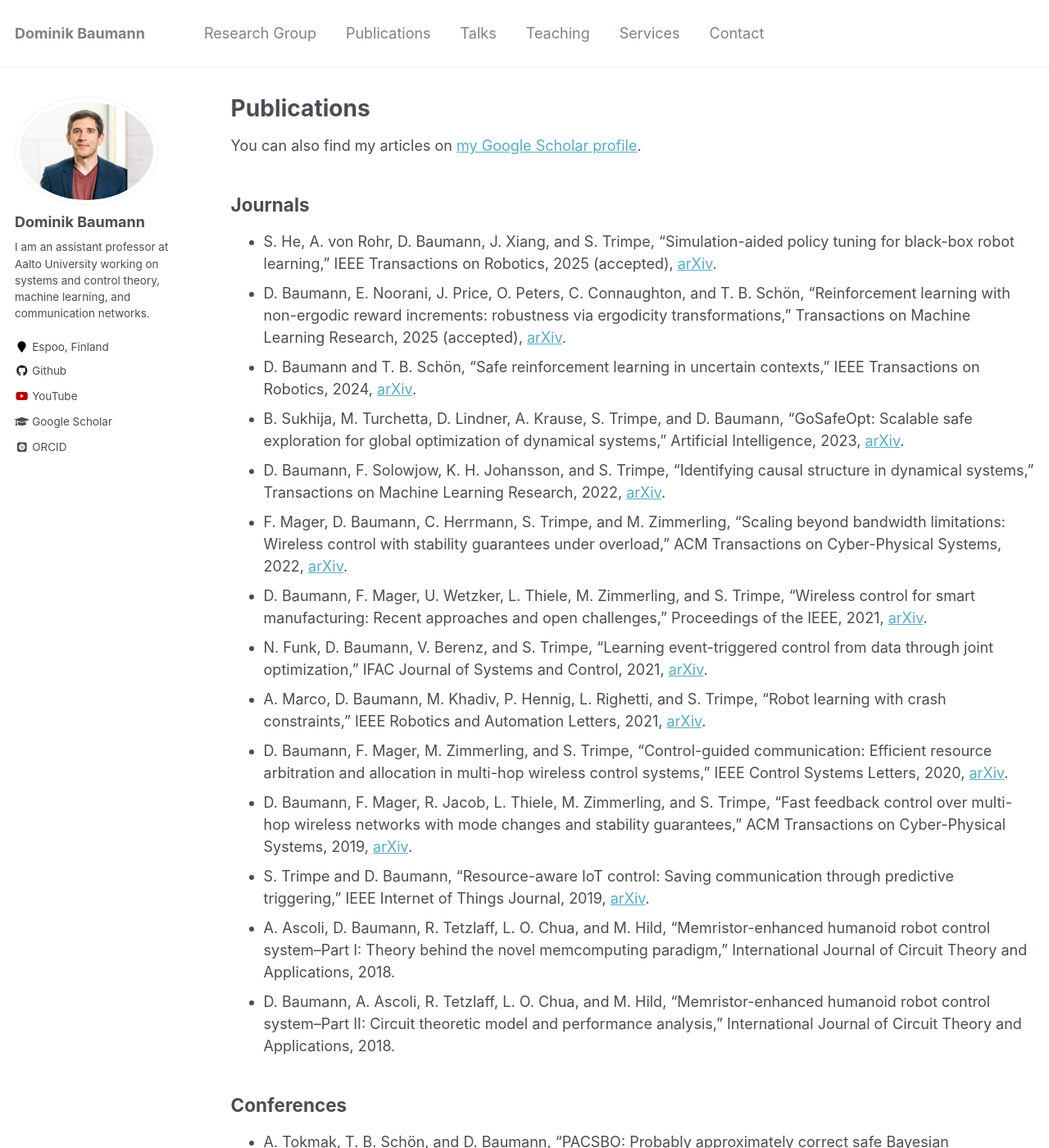
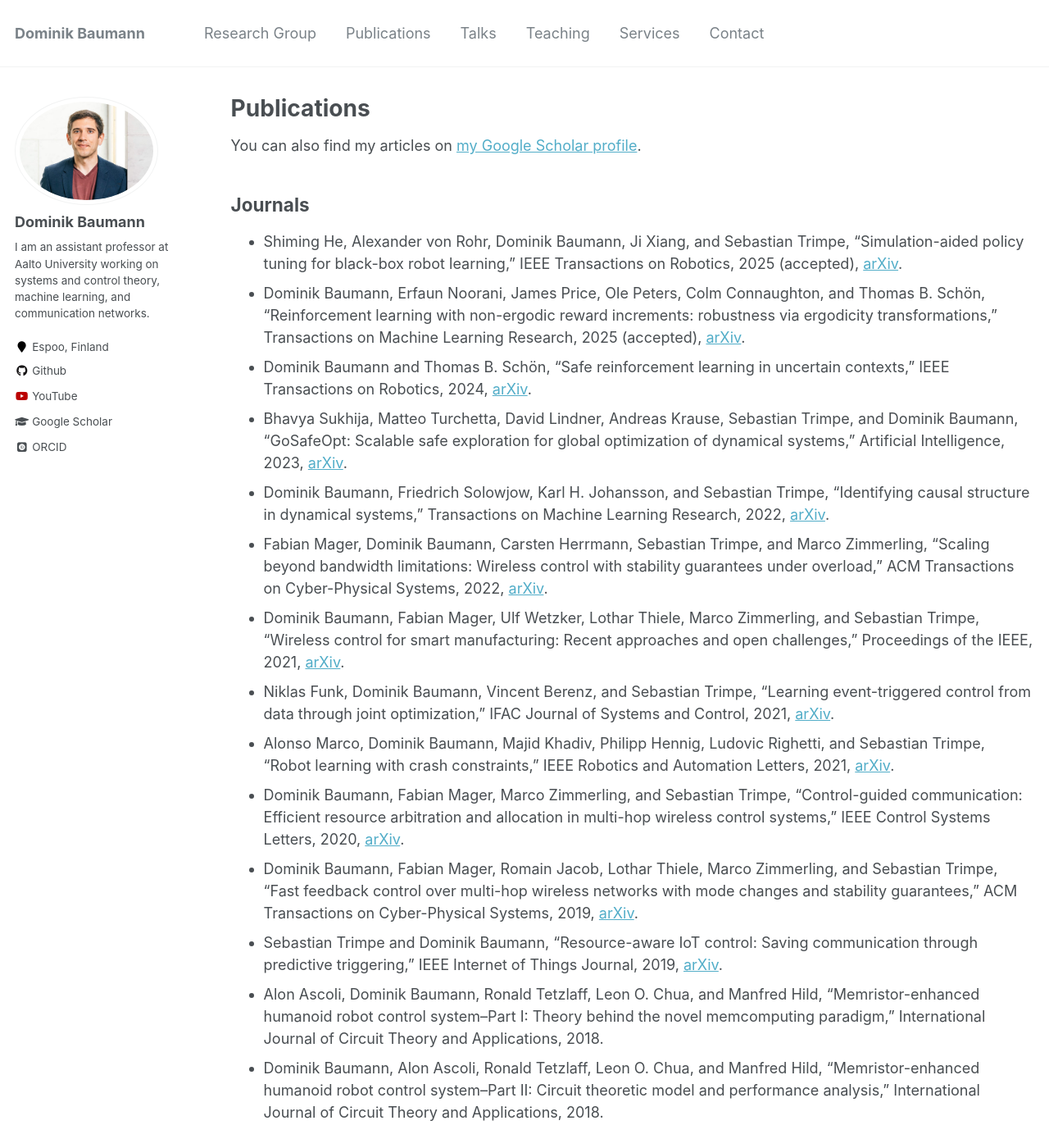
Before and after one commit to baumanndominik/baumanndominik.github.io, a Jekyll site: the page built from _pages/publications.md, in a window 1280 px wide and 1400 px high. Shown: the whole window at 82% size. Built offline with Jekyll 4.4.1, drawn with Linux system fonts in a browser that asks for light colours; some web fonts are replaced; some of the changed text lies outside the part shown.

Commit message:
include first names

```diff
--- a/_pages/publications.md
+++ b/_pages/publications.md
@@ -9,44 +9,44 @@ You can also find my articles on [my Google Scholar profile](https://scholar.goo
 
 ## Journals
 
-* S. He, A. von Rohr, D. Baumann, J. Xiang, and S. Trimpe, "Simulation-aided policy tuning for black-box robot learning," IEEE Transactions on Robotics, 2025 (accepted), [arXiv](https://arxiv.org/abs/2411.14246).
-* D. Baumann, E. Noorani, J. Price, O. Peters, C. Connaughton, and T. B. Schön, "Reinforcement learning with non-ergodic reward increments: robustness via ergodicity transformations," Transactions on Machine Learning Research, 2025 (accepted), [arXiv](https://arxiv.org/abs/2310.11335).
-* D. Baumann and T. B. Schön, "Safe reinforcement learning in uncertain contexts," IEEE Transactions on Robotics, 2024, [arXiv](https://arxiv.org/abs/2401.05876).
-* B. Sukhija, M. Turchetta, D. Lindner, A. Krause, S. Trimpe, and D. Baumann, "GoSafeOpt: Scalable safe exploration for global optimization of dynamical systems," Artificial Intelligence, 2023, [arXiv](https://arxiv.org/abs/2201.09562).
-* D. Baumann, F. Solowjow, K. H. Johansson, and S. Trimpe, "Identifying causal structure in dynamical systems," Transactions on Machine Learning Research, 2022, [arXiv](https://arxiv.org/abs/2006.03906).
-* F. Mager, D. Baumann, C. Herrmann, S. Trimpe, and M. Zimmerling, “Scaling beyond bandwidth limitations: Wireless control with stability guarantees under overload,” ACM Transactions on Cyber-Physical Systems, 2022, [arXiv](https://arxiv.org/abs/2104.07989).
-* D. Baumann, F. Mager, U. Wetzker, L. Thiele, M. Zimmerling, and S. Trimpe, “Wireless control for smart manufacturing: Recent approaches and open challenges,” Proceedings of the IEEE, 2021, [arXiv](https://arxiv.org/abs/2010.09087).
-* N. Funk, D. Baumann, V. Berenz, and S. Trimpe, “Learning event-triggered control from data through joint optimization,” IFAC Journal of Systems and Control, 2021, [arXiv](https://arxiv.org/abs/2008.04712).
-* A. Marco, D. Baumann, M. Khadiv, P. Hennig, L. Righetti, and S. Trimpe, “Robot learning with crash constraints,” IEEE Robotics and Automation Letters, 2021, [arXiv](https://arxiv.org/abs/2010.08669).
-* D. Baumann, F. Mager, M. Zimmerling, and S. Trimpe, “Control-guided communication: Efficient resource arbitration and allocation in multi-hop wireless control systems,” IEEE Control Systems Letters, 2020, [arXiv](https://arxiv.org/abs/1906.03458).
-* D. Baumann, F. Mager, R. Jacob, L. Thiele, M. Zimmerling, and S. Trimpe, “Fast feedback control over multi-hop wireless networks with mode changes and stability guarantees,” ACM Transactions on Cyber-Physical Systems, 2019, [arXiv](https://arxiv.org/abs/1909.10873).
-* S. Trimpe and D. Baumann, “Resource-aware IoT control: Saving communication through predictive triggering,” IEEE Internet of Things Journal, 2019, [arXiv](https://arxiv.org/abs/1901.07531).
-* A. Ascoli, D. Baumann, R. Tetzlaff, L. O. Chua, and M. Hild, “Memristor-enhanced humanoid robot control system–Part I: Theory behind the novel memcomputing paradigm,” International Journal of Circuit Theory and Applications, 2018.
-* D. Baumann, A. Ascoli, R. Tetzlaff, L. O. Chua, and M. Hild, “Memristor-enhanced humanoid robot control system–Part II: Circuit theoretic model and performance analysis,” International Journal of Circuit Theory and Applications, 2018.
+* Shiming He, Alexander von Rohr, Dominik Baumann, Ji Xiang, and Sebastian Trimpe, "Simulation-aided policy tuning for black-box robot learning," IEEE Transactions on Robotics, 2025 (accepted), [arXiv](https://arxiv.org/abs/2411.14246).
+* Dominik Baumann, Erfaun Noorani, James Price, Ole Peters, Colm Connaughton, and Thomas B. Schön, "Reinforcement learning with non-ergodic reward increments: robustness via ergodicity transformations," Transactions on Machine Learning Research, 2025 (accepted), [arXiv](https://arxiv.org/abs/2310.11335).
+* Dominik Baumann and Thomas B. Schön, "Safe reinforcement learning in uncertain contexts," IEEE Transactions on Robotics, 2024, [arXiv](https://arxiv.org/abs/2401.05876).
+* Bhavya Sukhija, Matteo Turchetta, David Lindner, Andreas Krause, Sebastian Trimpe, and Dominik Baumann, "GoSafeOpt: Scalable safe exploration for global optimization of dynamical systems," Artificial Intelligence, 2023, [arXiv](https://arxiv.org/abs/2201.09562).
+* Dominik Baumann, Friedrich Solowjow, Karl H. Johansson, and Sebastian Trimpe, "Identifying causal structure in dynamical systems," Transactions on Machine Learning Research, 2022, [arXiv](https://arxiv.org/abs/2006.03906).
+* Fabian Mager, Dominik Baumann, Carsten Herrmann, Sebastian Trimpe, and Marco Zimmerling, “Scaling beyond bandwidth limitations: Wireless control with stability guarantees under overload,” ACM Transactions on Cyber-Physical Systems, 2022, [arXiv](https://arxiv.org/abs/2104.07989).
+* Dominik Baumann, Fabian Mager, Ulf Wetzker, Lothar Thiele, Marco Zimmerling, and Sebastian Trimpe, “Wireless control for smart manufacturing: Recent approaches and open challenges,” Proceedings of the IEEE, 2021, [arXiv](https://arxiv.org/abs/2010.09087).
+* Niklas Funk, Dominik Baumann, Vincent Berenz, and Sebastian Trimpe, “Learning event-triggered control from data through joint optimization,” IFAC Journal of Systems and Control, 2021, [arXiv](https://arxiv.org/abs/2008.04712).
+* Alonso Marco, Dominik Baumann, Majid Khadiv, Philipp Hennig, Ludovic Righetti, and Sebastian Trimpe, “Robot learning with crash constraints,” IEEE Robotics and Automation Letters, 2021, [arXiv](https://arxiv.org/abs/2010.08669).
+* Dominik Baumann, Fabian Mager, Marco Zimmerling, and Sebastian Trimpe, “Control-guided communication: Efficient resource arbitration and allocation in multi-hop wireless control systems,” IEEE Control Systems Letters, 2020, [arXiv](https://arxiv.org/abs/1906.03458).
+* Dominik Baumann, Fabian Mager, Romain Jacob, Lothar Thiele, Marco Zimmerling, and Sebastian Trimpe, “Fast feedback control over multi-hop wireless networks with mode changes and stability guarantees,” ACM Transactions on Cyber-Physical Systems, 2019, [arXiv](https://arxiv.org/abs/1909.10873).
+* Sebastian Trimpe and Dominik Baumann, “Resource-aware IoT control: Saving communication through predictive triggering,” IEEE Internet of Things Journal, 2019, [arXiv](https://arxiv.org/abs/1901.07531).
+* Alon Ascoli, Dominik Baumann, Ronald Tetzlaff, Leon O. Chua, and Manfred Hild, “Memristor-enhanced humanoid robot control system–Part I: Theory behind the novel memcomputing paradigm,” International Journal of Circuit Theory and Applications, 2018.
+* Dominik Baumann, Alon Ascoli, Ronald Tetzlaff, Leon O. Chua, and Manfred Hild, “Memristor-enhanced humanoid robot control system–Part II: Circuit theoretic model and performance analysis,” International Journal of Circuit Theory and Applications, 2018.
 
 ## Conferences
 
-* A. Tokmak, T. B. Schön, and D. Baumann, "PACSBO: Probably approximately correct safe Bayesian optimization," Symposium on Systems Theory in Data and Optimization, Stuttgart, Germany, 2024, [arXiv](https://arxiv.org/abs/2409.01163).
-* D. Baumann, K. Kowalczyk, K. Tiels, and P. Wachel, "A computationally lightweight safe learning algorithm," IEEE Conference on Decision and Control, Singapore, Singapore, 2023, [arXiv](https://arxiv.org/abs/2309.03672).
-* D. Baumann and T. B. Schön, "On the trade-off between event-based and periodic state estimation under bandwidth constraints," IFAC World Congress, Yokohama, Japan, 2023, [arXiv](https://arxiv.org/abs/2304.00559).
-* L. Kesper, S. Trimpe, and D. Baumann, "Toward multi-agent reinforcement learning for distributed event-triggered control," Learning for Dynamics and Control Conference, Philadelphia, PA, USA, 2023, [arXiv](http://arxiv.org/abs/2305.08723).
-* A. Gräfe, D. Baumann, and S. Trimpe, "Towards remote fault detection by analyzing communication priorities," IEEE Conference on Decision and Control, Cancun, Mexico, 2022, [arXiv](https://arxiv.org/abs/2209.15498).
-* D. Baumann, A. Marco, M. Turchetta, and S. Trimpe, “GoSafe: Globally optimal safe robot learning,” IEEE International Conference on Robotics and Automation, Xi’an, China, 2021, [arXiv](https://arxiv.org/abs/2105.13281).
-* J. M. Mastrangelo, D. Baumann, and S. Trimpe, “Predictive triggering for distributed control of resource constrained multi-agent systems,” IFAC Workshop on Distributed Estimation and Control in Networked Systems, Chicago, IL, USA, 2019, [arXiv](https://arxiv.org/abs/1907.12300).
-* D. Baumann, F. Solowjow, K. H. Johansson, and S. Trimpe, “Event-triggered pulse control with model learning (if necessary),” American Control Conference, Philadelphia, PA, USA, 2019, [arXiv](https://arxiv.org/abs/1903.08046).
-* F. Mager, D. Baumann, R. Jacob, L. Thiele, S. Trimpe, and M. Zimmerling, “Feedback control goes wireless: Guaranteed stability over low-power multi-hop networks,” ACM/IEEE International Conference on Cyber-Physical Systems, (**Best Paper Award**), Montréal, Canada, 2019, [arXiv](https://arxiv.org/abs/1804.08986).
-* D. Baumann, J.-J. Zhu, G. Martius, and S. Trimpe, “Deep reinforcement learning for event-triggered control,” IEEE Conference on Decision and Control, Miami, FL, USA, 2018, [arXiv](https://arxiv.org/abs/1809.05152).
-* F. Solowjow, D. Baumann, J. Garcke, and S. Trimpe, “Event-triggered learning for resource-efficient networked control,” American Control Conference, Milwaukee, WI, USA, 2018, [arXiv](https://arxiv.org/abs/1803.01802).
-* D. Baumann, F. Mager, H. Singh, M. Zimmerling, and S. Trimpe, “Evaluating low-power wireless cyber-physical systems,” IEEE Workshop on Benchmarking Cyber-Physical Networks and Systems, Porto, Portugal, 2018, [arXiv](https://arxiv.org/abs/1804.09582).
+* Abdullah Tokmak, Thomas B. Schön, and Dominik Baumann, "PACSBO: Probably approximately correct safe Bayesian optimization," Symposium on Systems Theory in Data and Optimization, Stuttgart, Germany, 2024, [arXiv](https://arxiv.org/abs/2409.01163).
+* Dominik Baumann, Krzysztof Kowalczyk, Koen Tiels, and Paweł Wachel, "A computationally lightweight safe learning algorithm," IEEE Conference on Decision and Control, Singapore, Singapore, 2023, [arXiv](https://arxiv.org/abs/2309.03672).
+* Dominik Baumann and Thomas B. Schön, "On the trade-off between event-based and periodic state estimation under bandwidth constraints," IFAC World Congress, Yokohama, Japan, 2023, [arXiv](https://arxiv.org/abs/2304.00559).
+* Lukas Kesper, Sebastian Trimpe, and Dominik Baumann, "Toward multi-agent reinforcement learning for distributed event-triggered control," Learning for Dynamics and Control Conference, Philadelphia, PA, USA, 2023, [arXiv](http://arxiv.org/abs/2305.08723).
+* Alexander Gräfe, Dominik Baumann, and Sebastian Trimpe, "Towards remote fault detection by analyzing communication priorities," IEEE Conference on Decision and Control, Cancun, Mexico, 2022, [arXiv](https://arxiv.org/abs/2209.15498).
+* Dominik Baumann, Alonso Marco, Matteo Turchetta, and Sebastian Trimpe, “GoSafe: Globally optimal safe robot learning,” IEEE International Conference on Robotics and Automation, Xi’an, China, 2021, [arXiv](https://arxiv.org/abs/2105.13281).
+* José M. Mastrangelo, Dominik Baumann, and Sebastian Trimpe, “Predictive triggering for distributed control of resource constrained multi-agent systems,” IFAC Workshop on Distributed Estimation and Control in Networked Systems, Chicago, IL, USA, 2019, [arXiv](https://arxiv.org/abs/1907.12300).
+* Dominik Baumann, Friedrich Solowjow, Karl H. Johansson, and Sebastian Trimpe, “Event-triggered pulse control with model learning (if necessary),” American Control Conference, Philadelphia, PA, USA, 2019, [arXiv](https://arxiv.org/abs/1903.08046).
+* Fabian Mager, Dominik Baumann, Romain Jacob, Lothar Thiele, Sebastian Trimpe, and Marco Zimmerling, “Feedback control goes wireless: Guaranteed stability over low-power multi-hop networks,” ACM/IEEE International Conference on Cyber-Physical Systems, (**Best Paper Award**), Montréal, Canada, 2019, [arXiv](https://arxiv.org/abs/1804.08986).
+* Dominik Baumann, Jia-Jie Zhu, Gerog Martius, and Sebastian Trimpe, “Deep reinforcement learning for event-triggered control,” IEEE Conference on Decision and Control, Miami, FL, USA, 2018, [arXiv](https://arxiv.org/abs/1809.05152).
+* Friedrich Solowjow, Dominik Baumann, Jochen Garcke, and Sebastian Trimpe, “Event-triggered learning for resource-efficient networked control,” American Control Conference, Milwaukee, WI, USA, 2018, [arXiv](https://arxiv.org/abs/1803.01802).
+* Dominik Baumann, Fabian Mager, Harsoveet Singh, Marco Zimmerling, and Sebastian Trimpe, “Evaluating low-power wireless cyber-physical systems,” IEEE Workshop on Benchmarking Cyber-Physical Networks and Systems, Porto, Portugal, 2018, [arXiv](https://arxiv.org/abs/1804.09582).
 
 ## Reports
 
-* D. Baumann, "An ergodicity perspective on reinforcement learning," [Ergodicity Economics Blog](https://ergodicityeconomics.com/2023/10/20/an-ergodicity-perspective-on-reinforcement-learning/), 2023.
-* O. Hulme, A. Vanhoyweghen, C. Connaughton, O. Peters, S. Steinkamp, A. Adamou, D. Baumann, V. Ginis, B. Verbruggen, J. Price, and B. Skjold, "Reply to 'The limitations of growth-optimal approaches to decision making under uncertainty,'" Econ Journal Watch, 2023, [PDF](https://econjwatch.org/File+download/1283/HulmeEtAlSept2023.pdf?mimetype=pdf).
-* S. Weichwald, S. W. Mogensen, T. E. Lee, D. Baumann, O. Kroemer, I. Guyon, S. Trimpe, J. Peters, and N. Pfister, "Learning by doing: Controlling a dynamical system using causality, control, and reinforcement learning," NeurIPS Competition and Demonstration Track, 2021, [arXiv](https://arxiv.org/pdf/2202.06052).
-* P. M. Addo, D. Baumann, J. McMurren, S. G. Verhulst, A. Young, and A. J. Zahuranec, "Emerging uses of technology for development: A new intelligence paradigm," Policy Paper, Agence Française de Développement, 2020, [SRRN](https://papers.ssrn.com/sol3/papers.cfm?abstract_id=3937649).
+* Dominik Baumann, "An ergodicity perspective on reinforcement learning," [Ergodicity Economics Blog](https://ergodicityeconomics.com/2023/10/20/an-ergodicity-perspective-on-reinforcement-learning/), 2023.
+* Oliver Hulme, Arne Vanhoyweghen, Colm Connaughton, Ole Peters, Simon Steinkamp, Alexander Adamou, Dominik Baumann, Vincent Ginis, Bert Verbruggen, James Price, and Benjamin Skjold, "Reply to 'The limitations of growth-optimal approaches to decision making under uncertainty,'" Econ Journal Watch, 2023, [PDF](https://econjwatch.org/File+download/1283/HulmeEtAlSept2023.pdf?mimetype=pdf).
+* Sebastian Weichwald, Søren W. Mogensen, Tabitha E. Lee, Dominik Baumann, Oliver Kroemer, Isabelle Guyon, Sebastian Trimpe, Jonas Peters, and Niklas Pfister, "Learning by doing: Controlling a dynamical system using causality, control, and reinforcement learning," NeurIPS Competition and Demonstration Track, 2021, [arXiv](https://arxiv.org/pdf/2202.06052).
+* Peter M. Addo, Dominik Baumann, Juliet McMurren, Stefaan G. Verhulst, Andrew Young, and Andrew J. Zahuranec, "Emerging uses of technology for development: A new intelligence paradigm," Policy Paper, Agence Française de Développement, 2020, [SRRN](https://papers.ssrn.com/sol3/papers.cfm?abstract_id=3937649).
 
 ## Theses
-* D. Baumann, "Learning and control strategies for cyber-physcial systems: From wireless control over deep reinforcement learning to causal identification," Ph.D. Thesis, KTH Stockholm, Sweden, 2020, [DiVA](http://kth.diva-portal.org/smash/record.jsf?pid=diva2%3A1500552&dswid=5226).
-* D. Baumann, "Fast and resource-efficient control of wireless cyber-physical systems," Licentiate Thesis, KTH Stockholm, Sweden, 2019, [DiVA](http://www.diva-portal.org/smash/record.jsf?pid=diva2%3A1280065&dswid=5801).
-* D. Baumann, "Numerical study and analysis of a novel cognitive sensorimotor loop based on circuit elements with memory," Diploma Thesis, TU Dresden, Germany, 2016.
+* Dominik Baumann, "Learning and control strategies for cyber-physcial systems: From wireless control over deep reinforcement learning to causal identification," Ph.D. Thesis, KTH Stockholm, Sweden, 2020, [DiVA](http://kth.diva-portal.org/smash/record.jsf?pid=diva2%3A1500552&dswid=5226).
+* Dominik Baumann, "Fast and resource-efficient control of wireless cyber-physical systems," Licentiate Thesis, KTH Stockholm, Sweden, 2019, [DiVA](http://www.diva-portal.org/smash/record.jsf?pid=diva2%3A1280065&dswid=5801).
+* Dominik Baumann, "Numerical study and analysis of a novel cognitive sensorimotor loop based on circuit elements with memory," Diploma Thesis, TU Dresden, Germany, 2016.
```
